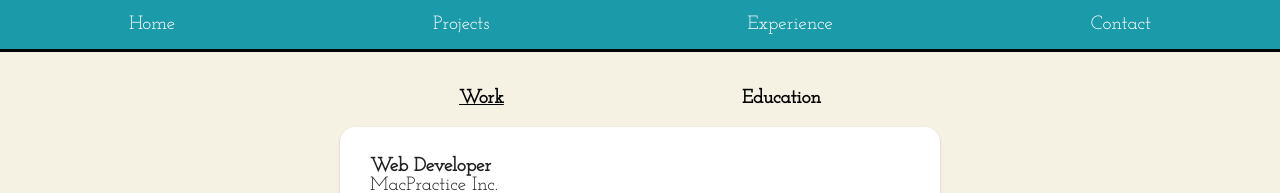
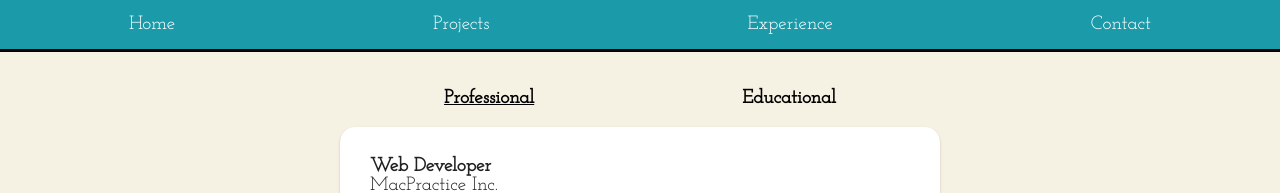
Before and after one commit to cperault/career-portfolio, a React (Create React App) app: page /Experience in a window 1280 px wide. Shown: the top 193 px of the page. Built offline with nearby package versions, Linux system fonts and the light colour scheme.

Commit message:
Changed wording of Experience toggle titles

```diff
--- a/src/Components/Experience/ExperienceBody.js
+++ b/src/Components/Experience/ExperienceBody.js
@@ -32,10 +32,10 @@ const ExperienceBody = () => {
         <div className="experience-body-container">
             <div className="experience-type-options">
                 <div id="experience-type">
-                    <p id="experience-work" style={{ textDecoration: "underline" }} onClick={(element) => toggleExperienceData(element)}>Work</p>
+                    <p id="experience-work" style={{ textDecoration: "underline" }} onClick={(element) => toggleExperienceData(element)}>Professional</p>
                 </div>
                 <div id="experience-type">
-                    <p id="experience-education" onClick={(element) => toggleExperienceData(element)}>Education</p>
+                    <p id="experience-education" onClick={(element) => toggleExperienceData(element)}>Educational</p>
                 </div>
             </div>
 
```
